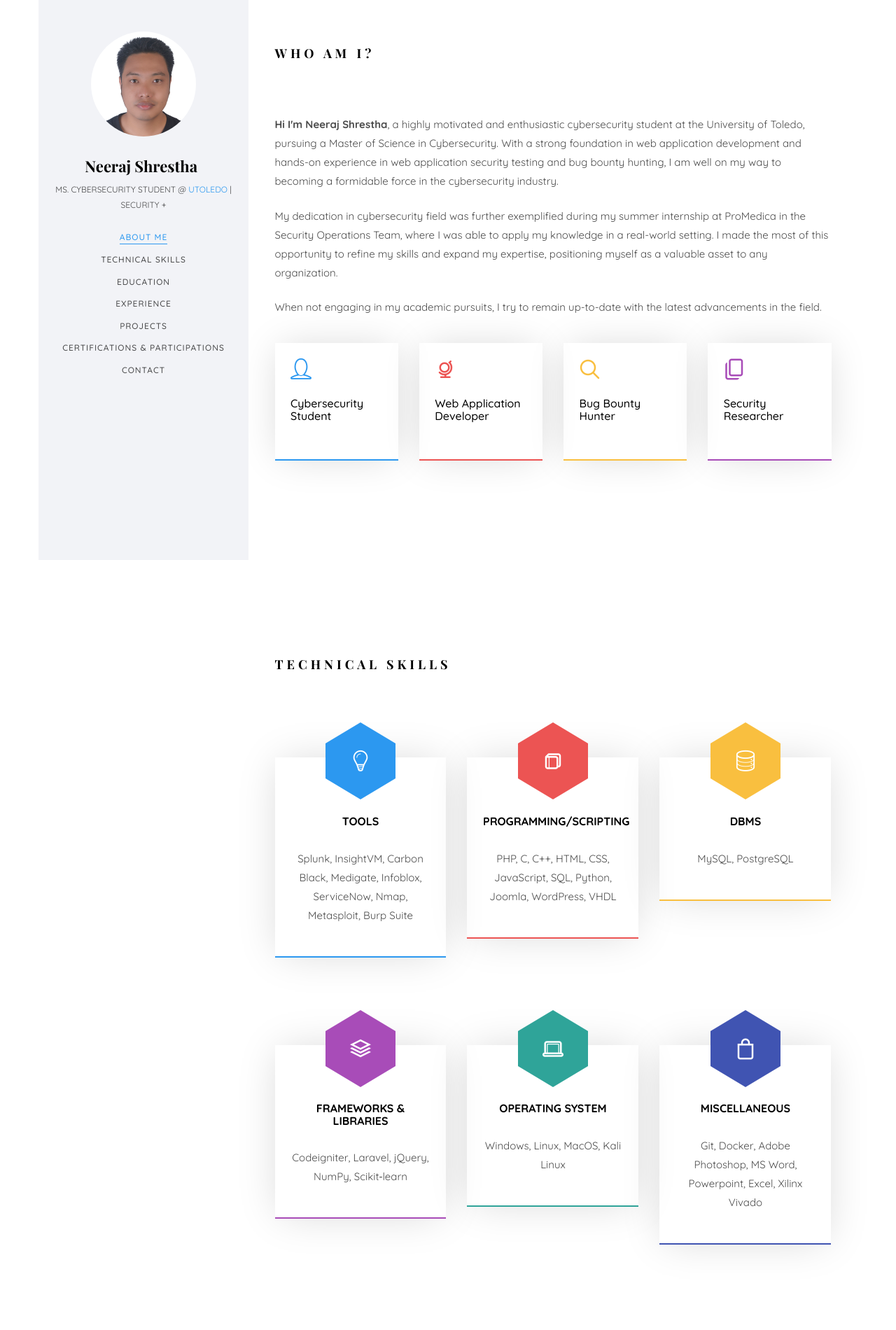
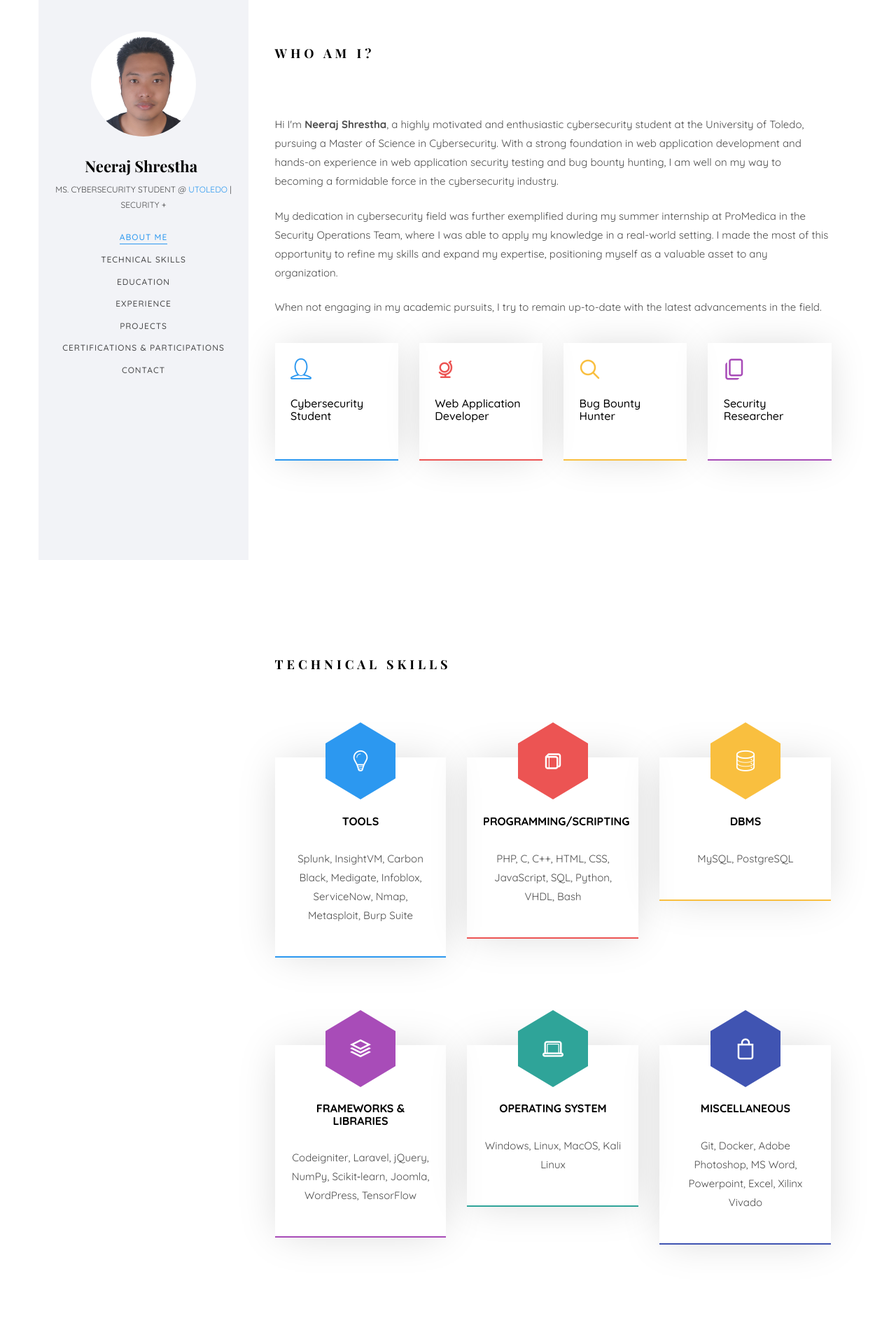
Before and after one commit to shresthaneeraj94/shresthaneeraj94.github.io, a plain HTML site: page index.html in a window 1280 px wide. Shown: the top 1900 px of the page at 70% size. Drawn offline with nearby package versions, Linux system fonts and the light colour scheme; files whose address does not match are found by name; a web font is replaced by a local one.

Commit message:
minor changes

```diff
--- a/index.html
+++ b/index.html
@@ -87,7 +87,7 @@
 								<div class="col-md-12">
 									<div class="about-desc">
 										<h2 class="colorlib-heading">Who Am I?</h2>
-										<p><strong>Hi I'm Neeraj Shrestha</strong>, a highly motivated and enthusiastic cybersecurity student at the University of Toledo, pursuing a Master of Science in Cybersecurity. With a strong foundation in web application development and hands-on experience in web application security testing and bug bounty hunting, I am well on my way to becoming a formidable force in the cybersecurity industry.</p>
+										<p>Hi I'm<strong> Neeraj Shrestha</strong>, a highly motivated and enthusiastic cybersecurity student at the University of Toledo, pursuing a Master of Science in Cybersecurity. With a strong foundation in web application development and hands-on experience in web application security testing and bug bounty hunting, I am well on my way to becoming a formidable force in the cybersecurity industry.</p>
 											<p>My dedication in cybersecurity field was further exemplified during my summer internship at ProMedica in the Security Operations Team, where I was able to apply my knowledge in a real-world setting. I made the most of this opportunity to refine my skills and expand my expertise, positioning myself as a valuable asset to any organization.</p>
 											<p> When not engaging in my academic pursuits, I try to remain up-to-date with the latest advancements in the field.</p>
 									</div>
@@ -154,7 +154,7 @@
 								</span>
 								<div class="desc">
 									<h3>Programming/Scripting</h3>
-									<p>PHP, C, C++, HTML, CSS, JavaScript, SQL, Python, Joomla, WordPress, VHDL</p>
+									<p>PHP, C, C++, HTML, CSS, JavaScript, SQL, Python, VHDL, Bash</p>
 								</div>
 							</div>
 						</div>
@@ -178,7 +178,7 @@
 								</span>
 								<div class="desc">
 									<h3>Frameworks & Libraries</h3>
-									<p>Codeigniter, Laravel, jQuery, NumPy, Scikit‑learn</p>
+									<p>Codeigniter, Laravel, jQuery, NumPy, Scikit‑learn, Joomla, WordPress, TensorFlow</p>
 								</div>
 							</div>
 						</div>
@@ -326,7 +326,7 @@ analyzed the outputs and generated reports, and applied measures to prevent atta
 														created online account opening, KYC, credit and prepaid card application systems, and REST APIs various applications</li>
 														<li>Created Facebook messenger chatbot application using Botman framework to make the sources of development data and statistics
 														on Nepal available to the general population</li>
-														<li>Implemented unit tests, wrote test cases, set up servers, and deployed code, utilizing agile software development methodologies
+														<li>Implemented unit tests, wrote test cases, set up servers, and wrote and deployed code, utilizing agile software development methodologies
 														like Scrum and software like JIRA</li>
 														<li>Demonstrated a diverse range of technical skills and strong problem‑solving abilities, both individually and as part of a team, to
 														deliver high‑quality software solutions to various clients</li>
```
